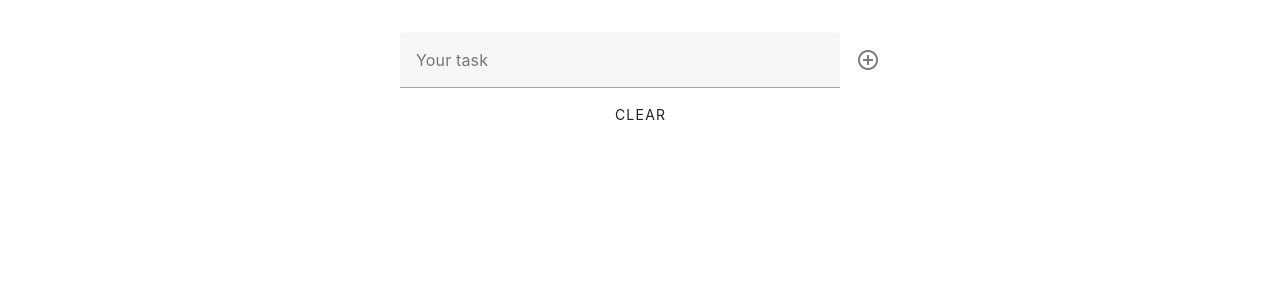
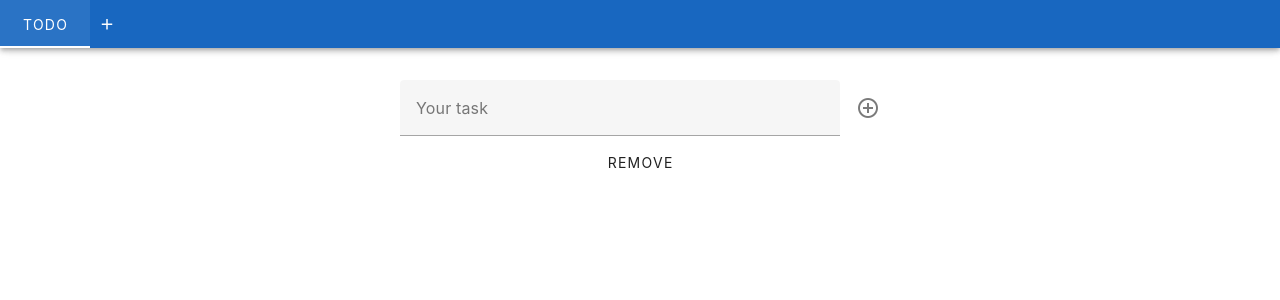
Before and after one commit to vchychuzhko/todo, a Vue app: page / in a window 1280 px wide. Shown: the top 300 px of the page. Built offline with nearby package versions, Linux system fonts and the light colour scheme.

Commit message:
Task groups are added

```diff
--- a/package.json
+++ b/package.json
@@ -5,10 +5,10 @@
   "type": "module",
   "scripts": {
     "dev": "vite",
-    "build": "run-p type-check \"build-only {@}\" --",
     "preview": "vite preview",
     "build-only": "vite build",
     "type-check": "vue-tsc --build",
+    "build": "npm run type-check && npm run build-only",
     "lint": "eslint . --fix",
     "format": "prettier --write src/",
     "generate-pwa-assets": "pwa-assets-generator --preset minimal-2023 public/favicon.svg"
--- a/src/App.vue
+++ b/src/App.vue
@@ -1,12 +1,67 @@
 <script setup lang="ts">
+import { useTaskStore } from '@/stores/task.js'
 import TasksList from './components/TasksList.vue'
+import { nextTick, ref } from 'vue'
+
+const taskStore = useTaskStore()
+
+taskStore.load()
+
+const tab = ref<number | null>(null)
+
+const addGroup = () => {
+  const name = prompt('Enter group name')
+
+  if (name) {
+    taskStore.addGroup(name)
+
+    nextTick(() => {
+      tab.value = taskStore.list.length - 1
+    })
+  } else {
+    tab.value = 0
+  }
+}
+const removeGroup = (groupIndex: number) => {
+  const group = taskStore.list[groupIndex]
+  const remove = confirm(`Remove "${group.name}" group?`)
+
+  if (remove) {
+    taskStore.removeGroup(groupIndex)
+
+    tab.value = 0
+  }
+}
 </script>
 
 <template>
   <v-app>
+    <v-app-bar color="primary" density="compact">
+      <v-tabs v-model="tab">
+        <v-tab
+          v-for="(group, index) in taskStore.list"
+          :key="group.name"
+          :text="group.name"
+          :value="index"
+        />
+
+        <v-tab class="min-w-auto!" slim @click.prevent="addGroup">
+          <v-icon icon="mdi-plus" />
+        </v-tab>
+      </v-tabs>
+    </v-app-bar>
+
     <v-main>
       <v-container>
-        <TasksList />
+        <v-tabs-window v-model="tab">
+          <v-tabs-window-item
+            v-for="(group, index) in taskStore.list"
+            :key="group.name"
+            :value="index"
+          >
+            <TasksList :group="group" :group-index="index" @remove="() => removeGroup(index)" />
+          </v-tabs-window-item>
+        </v-tabs-window>
       </v-container>
     </v-main>
   </v-app>
--- a/src/components/TasksList.vue
+++ b/src/components/TasksList.vue
@@ -1,34 +1,50 @@
 <script setup lang="ts">
-import { useTaskStore } from '@/stores/task'
+import { type TaskGroup, useTaskStore } from '@/stores/task'
 import TaskItem from '@/components/atoms/TaskItem.vue'
 import AddTaskForm from '@/components/molecules/AddTaskForm.vue'
 
 const taskStore = useTaskStore()
 
-taskStore.load()
+const props = defineProps<{
+  group: TaskGroup
+  groupIndex: number
+}>()
+const emit = defineEmits<{
+  (e: 'remove'): void
+}>()
 
-const editTask = (task: string) => {
+const addTask = (task: string) => {
+  taskStore.add(props.groupIndex, task)
+}
+const editTask = (taskIndex: number) => {
+  const task = props.group.tasks[taskIndex].name
   const name = prompt(`Edit "${task}"`, task)
 
   if (name && name !== task) {
-    taskStore.update(task, name)
+    taskStore.update(props.groupIndex, taskIndex, name)
   }
 }
-const removeTask = (task: string) => {
+const removeTask = (taskIndex: number) => {
+  const task = props.group.tasks[taskIndex].name
   const remove = confirm(`Remove "${task}"?`)
 
   if (remove) {
-    taskStore.remove(task)
+    taskStore.remove(props.groupIndex, taskIndex)
   }
 }
-const toggleTask = (task: string) => {
-  taskStore.toggle(task)
+const toggleTask = (taskIndex: number) => {
+  taskStore.toggle(props.groupIndex, taskIndex)
 }
-const clearTasks = () => {
-  const remove = confirm('Remove all tasks?')
 
-  if (remove) {
-    taskStore.clear()
+const clearGroup = () => {
+  if (!props.group.tasks.length) {
+    return emit('remove')
+  }
+
+  const clear = confirm('Clear all tasks?')
+
+  if (clear) {
+    taskStore.clearGroup(props.groupIndex)
   }
 }
 </script>
@@ -36,11 +52,22 @@ const clearTasks = () => {
 <template>
   <section class="mx-auto max-w-120">
     <ol class="mb-4 list-decimal ps-5">
-      <li class="pb-2" v-for="task in taskStore.list" :key="task.name">
-        <TaskItem :task="task" @edit="editTask" @remove="removeTask" @toggle="toggleTask" />
+      <li class="pb-2" v-for="(task, index) in group.tasks" :key="task.name">
+        <TaskItem
+          :task="task"
+          @edit="() => editTask(index)"
+          @remove="() => removeTask(index)"
+          @toggle="() => toggleTask(index)"
+        />
       </li>
     </ol>
-    <AddTaskForm />
-    <v-btn class="mt-2" text="Clear" variant="text" block @click="clearTasks" />
+    <AddTaskForm @add="addTask" />
+    <v-btn
+      class="mt-2"
+      :text="group.tasks.length ? 'Clear' : 'Remove'"
+      variant="text"
+      block
+      @click="clearGroup"
+    />
   </section>
 </template>
--- a/src/components/atoms/TaskItem.vue
+++ b/src/components/atoms/TaskItem.vue
@@ -1,36 +1,35 @@
 <script setup lang="ts">
-defineProps({
-  task: {
-    type: Object,
-    required: true,
-  },
-})
+import type { Task } from '@/stores/task.ts'
 
-defineEmits(['edit', 'remove', 'toggle'])
+defineProps<{
+  task: Task
+}>()
+
+defineEmits<{
+  (e: 'edit'): void
+  (e: 'remove'): void
+  (e: 'toggle'): void
+}>()
 </script>
 
 <template>
   <div class="flex items-center gap-2">
-    <p
-      class="flex-1 py-1"
-      :class="{ 'line-through': task.complete }"
-      @click="$emit('edit', task.name)"
-    >
+    <p class="flex-1 py-1" :class="{ 'line-through': task.completed }" @click="$emit('edit')">
       {{ task.name }}
     </p>
     <v-btn
-      :icon="task.complete ? 'mdi-refresh' : 'mdi-check'"
-      :title="task.complete ? 'Reset' : 'Complete'"
+      :icon="task.completed ? 'mdi-refresh' : 'mdi-check'"
+      :title="task.completed ? 'Reset' : 'Complete'"
       density="comfortable"
-      variant="text"
-      @click="$emit('toggle', task.name)"
+      variant="plain"
+      @click="$emit('toggle')"
     />
     <v-btn
       icon="mdi-close"
       title="Remove"
       density="comfortable"
-      variant="text"
-      @click="$emit('remove', task.name)"
+      variant="plain"
+      @click="$emit('remove')"
     />
   </div>
 </template>
--- a/src/components/molecules/AddTaskForm.vue
+++ b/src/components/molecules/AddTaskForm.vue
@@ -1,15 +1,16 @@
 <script setup lang="ts">
 import { ref } from 'vue'
-import { useTaskStore } from '@/stores/task'
 
-const taskStore = useTaskStore()
+const emit = defineEmits<{
+  (e: 'add', task: string): void
+}>()
 
 const task = ref('')
 
 const addTask = () => {
   if (!task.value) return
 
-  taskStore.add(task.value)
+  emit('add', task.value)
 
   task.value = ''
 }
--- a/src/service/storage.ts
+++ b/src/service/storage.ts
@@ -1,10 +1,10 @@
-export const get = (key) => {
+export const get = (key: string) => {
   const data = localStorage.getItem(key)
 
   return data ? JSON.parse(data) : []
 }
 
-export const set = (key, data) => {
+export const set = (key: string, data: any) => {
   localStorage.setItem(key, JSON.stringify(data))
 }
 
--- a/src/stores/task.ts
+++ b/src/stores/task.ts
@@ -5,53 +5,65 @@ import storage from '../service/storage'
 
 const STORAGE_KEY = 'todo'
 
-interface Task {
+export interface Task {
   name: string
-  complete: boolean
+  completed: boolean
+}
+
+export interface TaskGroup {
+  name: string
+  tasks: Task[]
 }
 
 export const useTaskStore = defineStore('task', () => {
-  const list = ref<Task[]>([])
+  const list = ref<TaskGroup[]>([])
 
   const load = () => {
-    list.value = storage.get(STORAGE_KEY)
+    const tasks = storage.get(STORAGE_KEY)
+
+    list.value = tasks.length ? tasks : [{ name: 'Todo', tasks: [] }]
   }
   const save = () => {
     storage.set(STORAGE_KEY, list.value)
   }
-  const clear = () => {
-    list.value = []
+
+  const addGroup = (name: string) => {
+    list.value.push({ name, tasks: [] })
+
+    save()
+  }
+  const removeGroup = (groupIndex: number) => {
+    list.value.splice(groupIndex, 1)
+
+    save()
+  }
+  const clearGroup = (groupIndex: number) => {
+    list.value[groupIndex].tasks = []
 
     save()
   }
 
-  const add = (task: string) => {
-    list.value.push({ name: task, complete: false })
+  const add = (groupIndex: number, task: string) => {
+    list.value[groupIndex].tasks.push({ name: task, completed: false })
 
     save()
   }
-  const update = (task: string, name: string) => {
-    const index = list.value.findIndex((item) => item.name === task)
-
-    list.value[index].name = name
+  const update = (groupIndex: number, taskIndex: number, name: string) => {
+    list.value[groupIndex].tasks[taskIndex].name = name
 
     save()
   }
-  const remove = (task: string) => {
-    const index = list.value.findIndex((item) => item.name === task)
+  const remove = (groupIndex: number, taskIndex: number) => {
+    list.value[groupIndex].tasks.splice(taskIndex, 1)
 
-    list.value.splice(index, 1)
+    save()
+  }
+  const toggle = (groupIndex: number, taskIndex: number) => {
+    list.value[groupIndex].tasks[taskIndex].completed =
+      !list.value[groupIndex].tasks[taskIndex].completed
 
     save()
   }
 
-  const toggle = (task: string) => {
-    const index = list.value.findIndex((item) => item.name === task)
-
-    list.value[index].complete = !list.value[index].complete
-
-    save()
-  }
-
-  return { list, load, clear, add, update, remove, toggle }
+  return { list, load, addGroup, removeGroup, clearGroup, add, update, remove, toggle }
 })
```
Also changed, not shown: 1 other file (tests, documents, lock files or other folders).
